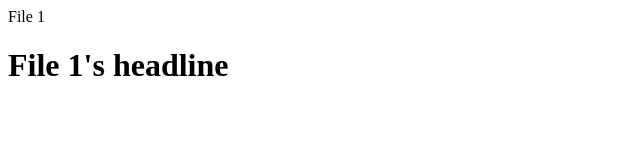
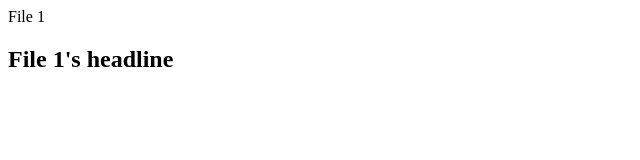
Before and after one commit to expooll/test-repo, a plain HTML site: page File1.html in a window 1280 px wide. Shown: the whole page, without its empty margins (0-640 px from the left). Drawn offline with Linux system fonts and the light colour scheme.

Commit message:
Fixed headline

```diff
--- a/File1.html
+++ b/File1.html
@@ -7,6 +7,6 @@
 </head>
 <body>
     File 1
-    <h1>File 1's headline</h1>
+    <h2>File 1's headline</h2>
 </body>
 </html>
```
